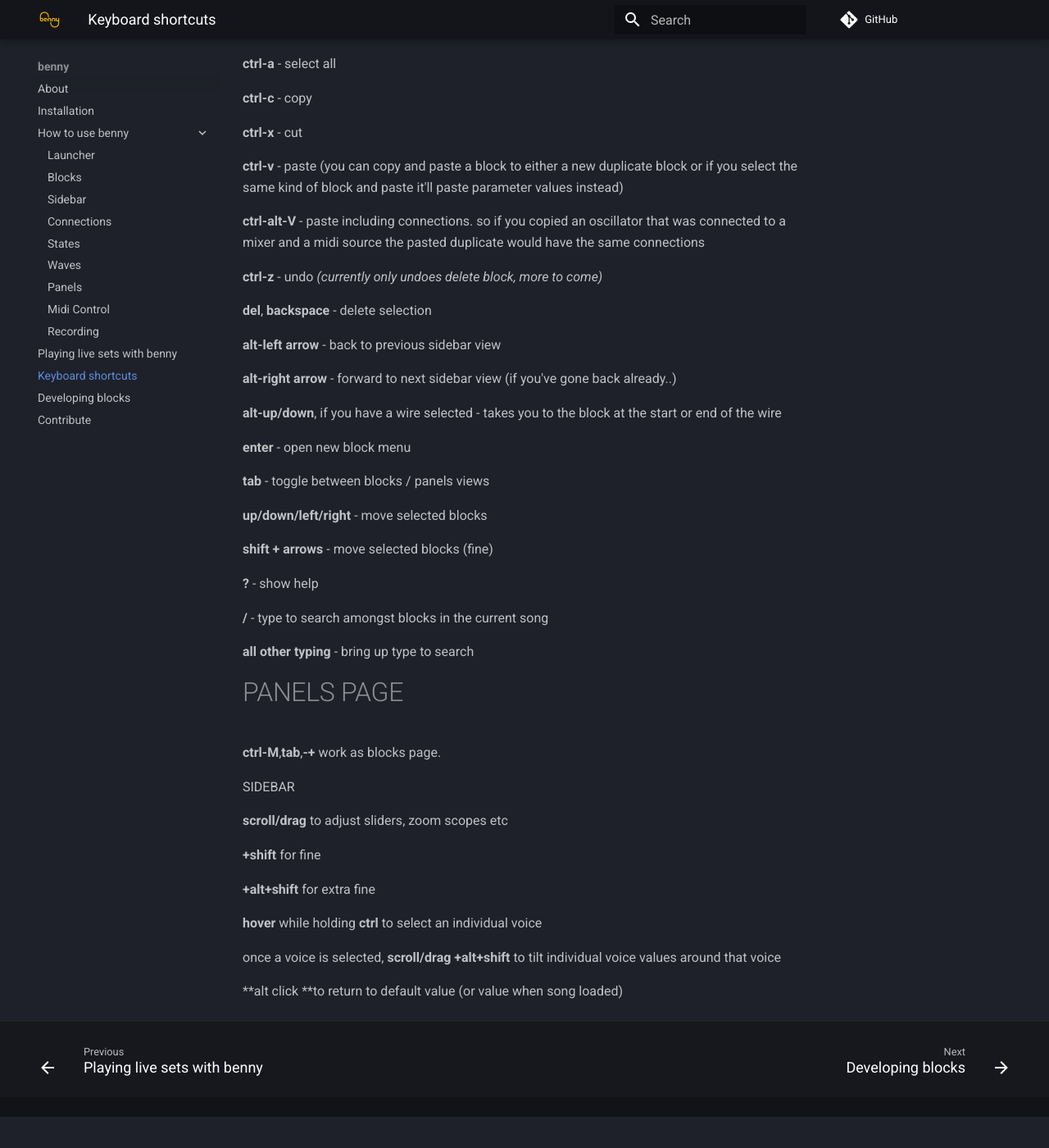
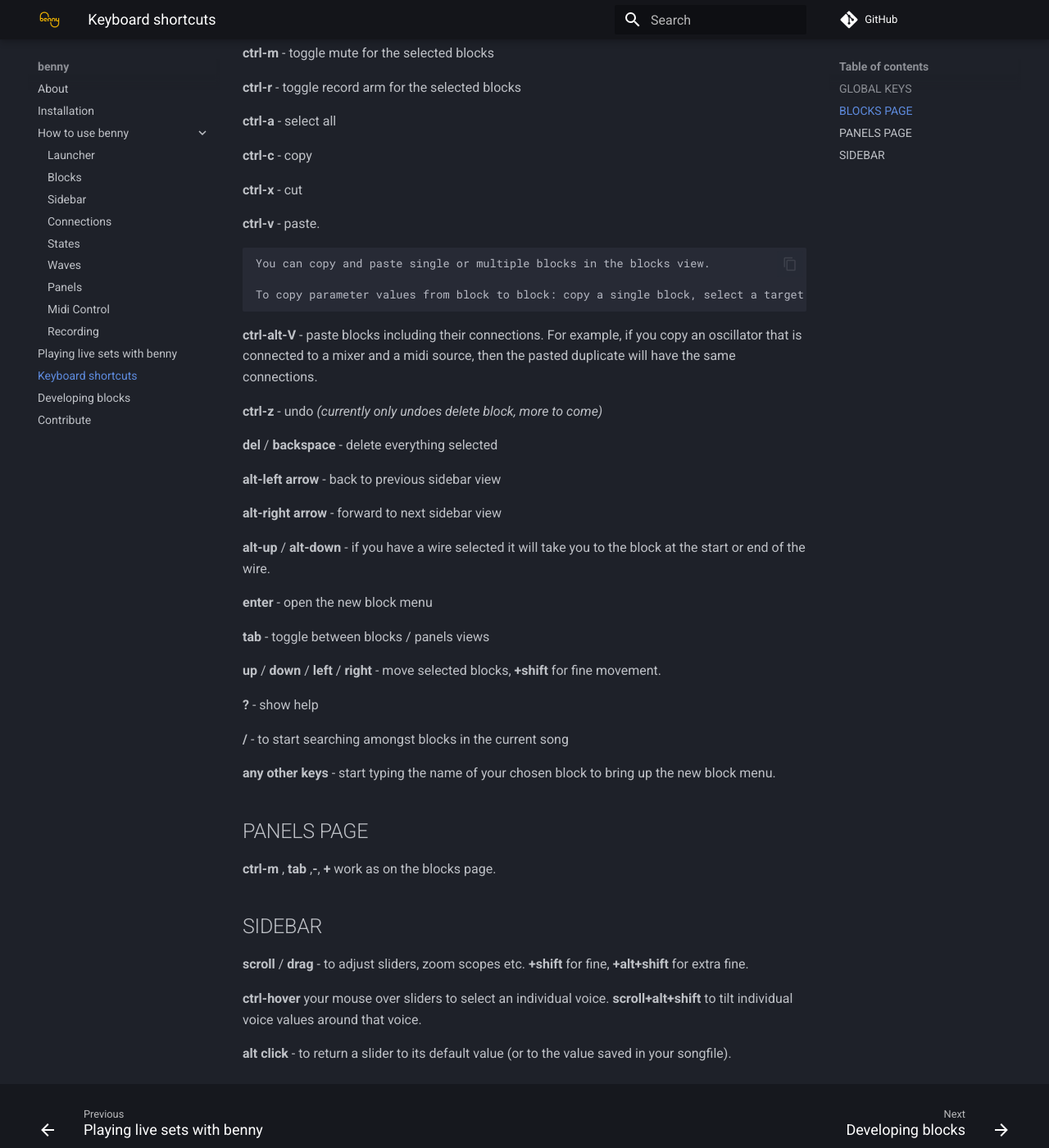
Before and after one commit to playbenny/benny_manual, an MkDocs documentation site: the page built from docs/keyboard_shortcuts.md, in a window 1280 px wide and 1400 px high, scrolled down 1370 px. Shown: the whole window at 82% size. Built offline with MkDocs 1.6.1 and Material for MkDocs 9.7.7, drawn with Linux system fonts in a browser that asks for light colours; comment, search, counter and statistics services are not loaded; before the commit the page ends 2732 px from its top, so only the background shows below that; some of the changed text lies outside the part shown.

Commit message:
formatting

```diff
--- a/docs/keyboard_shortcuts.md
+++ b/docs/keyboard_shortcuts.md
@@ -1,17 +1,16 @@
-#GLOBAL KEYS
+##GLOBAL KEYS
 
 **ESC** - back out of menus, unselect, recenter blocks view, cancel dragging
 
-**`** - all off - ends all midi notes, etc
+**`** - all off (ends all midi notes etc)
 
 **space** - play button
 
 **ctrl-space** - load next song
 
-**ctrl-s** - save (by default this saves incrementally numbered copies)
+**ctrl-s** - save
 
-**CAPS LOCK** - when on, the qwerty keyboard is 2.5 octaves of notes - starting at Z up to M for the first octave, then from Q to ]. L and , go up
-and down an octave
+**CAPS LOCK** - when on, the qwerty keyboard is 2.5 octaves of notes, starting at **Z** up to **M** for the first octave, then from **Q** to **]**. To go up and down an octave use **L** and **,**.
 
 **F1** - panels view
 
@@ -19,17 +18,17 @@
 
 **F3** - waves view
 
-**F4** - open block's custom edit page on the main part of the screen
+**F4** - open the selected block's custom edit page on the main part of the screen. Press again to hide the sidebar and enlarge the edit page.
 
 **F6** - sidebar block settings page
 
-**alt-F6** - open block's voice max patcher for editting.
+**alt-F6** - open the selected block's voice max patcher for editing.
 
 **F7** - sidebar connections list page
 
-**F8** - files (save / load / merge) page
+**F8** - files page (save/load/merge/choose song folder)
 
-**F10** - toggle showing all wires or just those of the selected block (improves performance/reduces gpu load on slow computers)
+**F10** - toggle between showing all wires or just those of the selected block (improves performance/reduces GPU load on slow computers)
 
 **F11** - toggle fullscreen
 
@@ -41,29 +40,29 @@
 
 
 
-#BLOCKS PAGE
 
 
+##BLOCKS PAGE
 
-**shift drag** - selection rectangle
+**shift-drag** - for a selection rectangle
 
-**shift click** blocks or wires to multi-select
+**shift-click** - to multi-select blocks or wires
 
-**ctrl-click** blocks or wires to mute
+**ctrl-click** - to mute blocks or wires
 
-**alt-click** blocks to bypass
+**alt-click** - to bypass blocks
 
-**drag** blocks to connect
+**drag** - to connect blocks
 
 
 
 **home** - center view
 
-**-**,**+** - change polyphony of the selected block
+**-** or **+** - change the polyphony of the selected block
 
-**ctrl-m** - toggle mute selected blocks
+**ctrl-m** - toggle mute for the selected blocks
 
-**ctrl-r** - toggle record arm for selected blocks
+**ctrl-r** - toggle record arm for the selected blocks
 
 **ctrl-a** - select all
 
@@ -71,58 +70,54 @@
 
 **ctrl-x** - cut
 
-**ctrl-v** - paste (you can copy and paste a block to either a new duplicate block or if you select the same kind of block and paste it'll paste parameter values instead)
+**ctrl-v** - paste.
 
-**ctrl-alt-V** - paste including connections. so if you copied an oscillator that was connected to a mixer and a midi source the pasted duplicate would have the same connections
+    You can copy and paste single or multiple blocks in the blocks view.
+
+    To copy parameter values from block to block: copy a single block, select a target block of the same kind and then paste.
+
+**ctrl-alt-V** - paste blocks including their connections. For example, if you copy an oscillator that is connected to a mixer and a midi source, then the pasted duplicate will have the same connections.
 
 **ctrl-z** - undo *(currently only undoes delete block, more to come)*
 
-**del**, **backspace** - delete selection
+**del** / **backspace** - delete everything selected
 
 **alt-left arrow** - back to previous sidebar view
 
-**alt-right arrow** - forward to next sidebar view (if you've gone back already..)
+**alt-right arrow** - forward to next sidebar view
 
-**alt-up/down**, if you have a wire selected - takes you to the block at the start or end of the wire
+**alt-up** / **alt-down** - if you have a wire selected it will take you to the block at the start or end of the wire.
 
-**enter** - open new block menu
+**enter** - open the new block menu
 
 **tab** - toggle between blocks / panels views
 
-**up/down/left/right** - move selected blocks
-
-**shift + arrows** - move selected blocks (fine)
+**up** / **down** / **left** / **right** - move selected blocks, **+shift** for fine movement.
 
 **?** - show help
 
-**/** - type to search amongst blocks in the current song
+**/** - to start searching amongst blocks in the current song
 
-**all other typing** - bring up type to search
+**any other keys** - start typing the name of your chosen block to bring up the new block menu.
 
 
 
-#PANELS PAGE
+
+
+##PANELS PAGE
+
+**ctrl-m** , **tab** ,**-**, **+** work as on the blocks page.
 
 
 
-**ctrl-M**,**tab**,**-+** work as blocks page.
 
 
 
-SIDEBAR
 
+##SIDEBAR
 
+**scroll** / **drag** - to adjust sliders, zoom scopes etc. **+shift** for fine, **+alt+shift** for extra fine.
 
-**scroll/drag** to adjust sliders, zoom scopes etc
+**ctrl-hover** your mouse over sliders to select an individual voice. **scroll+alt+shift** to tilt individual voice values around that voice.
 
-**+shift** for fine
-
-**+alt+shift** for extra fine
-
-
-
-**hover** while holding **ctrl** to select an individual voice
-
-once a voice is selected, **scroll/drag +alt+shift** to tilt individual voice values around that voice
-
-**alt click **to return to default value (or value when song loaded)
+**alt click** - to return a slider to its default value (or to the value saved in your songfile).
```
Also changed, not shown: docs/developing.md (+2 -2 lines).
